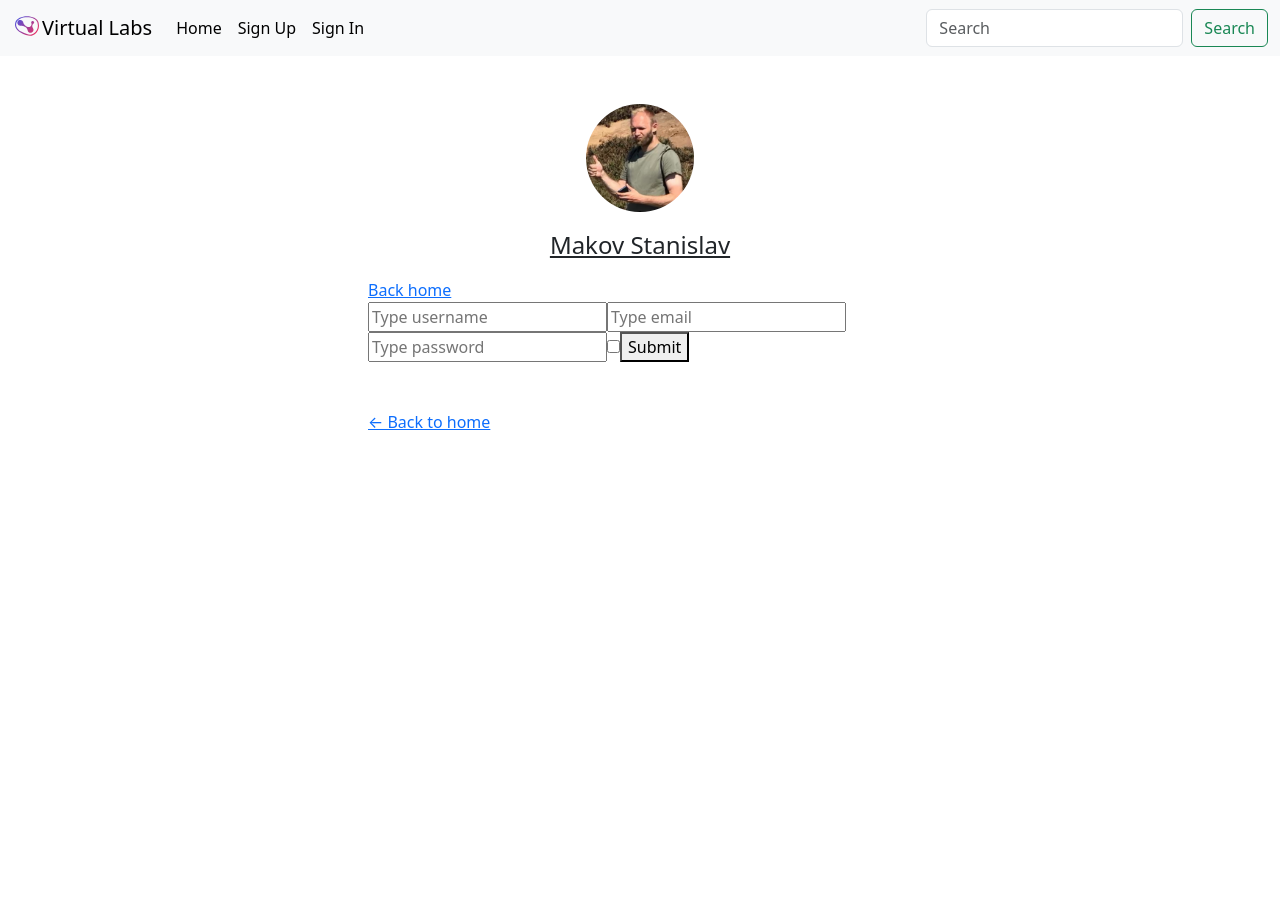
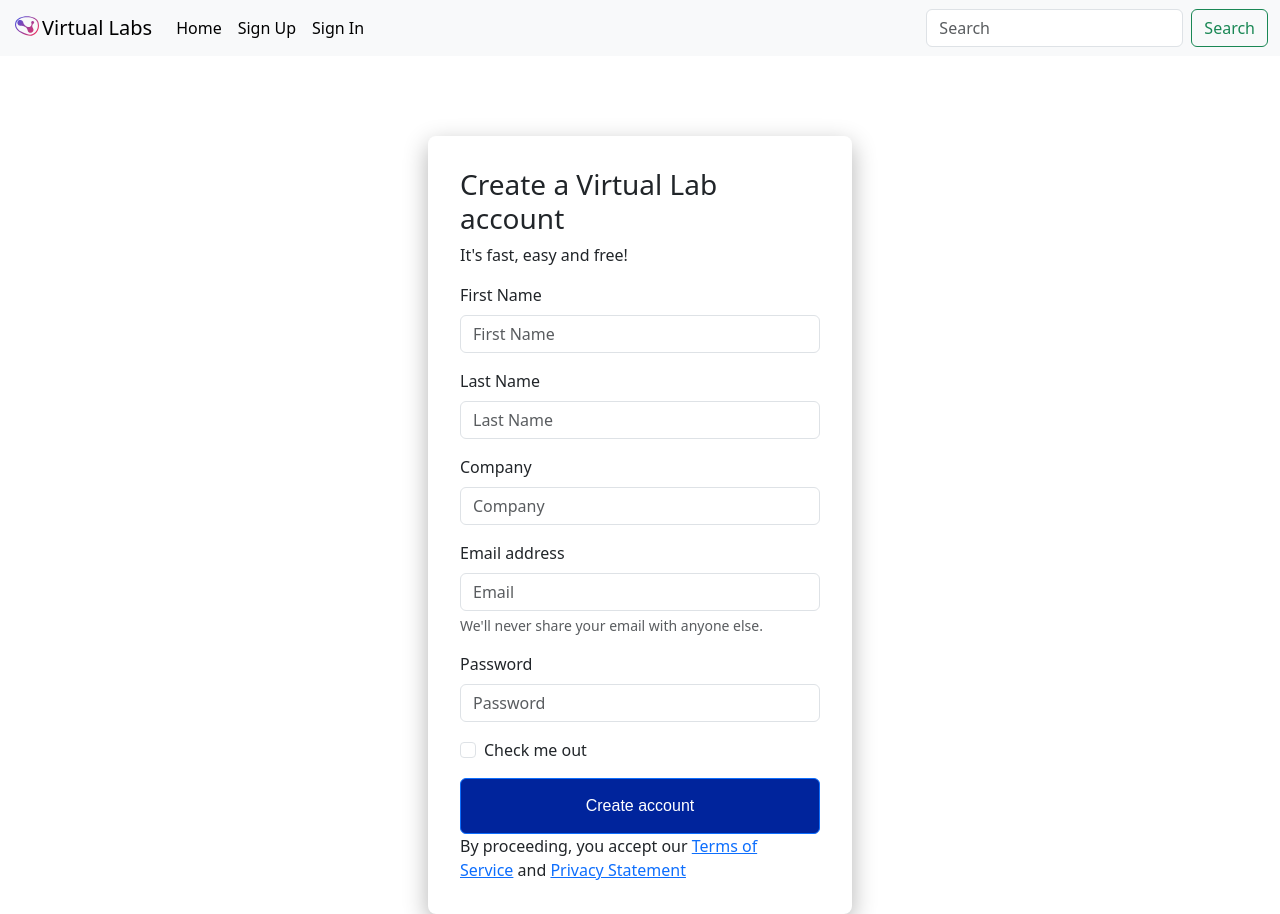
Before and after one commit to makovstanislav/VL, a Next.js app: page /sign-up in a window 1280 px wide. Before the commit the page ends 800 px from the top, so only its background shows below. Built offline with nearby package versions, Linux system fonts and the light colour scheme.

Commit message:
Add design to the sign up form

```diff
--- a/components/forms/sign-up-form.js
+++ b/components/forms/sign-up-form.js
@@ -1,38 +1,93 @@
+import styles from '../../styles/formStyles.module.css'
+import stylesUtils from '../../styles/utils.module.css'
+
 export default function SignUpForm({handleChange, handleSubmit, credentials}) {
     return (
-        <section>
-            <form onSubmit={handleSubmit}>
+        <div className={stylesUtils['signUp']}>
+            <div className={styles['container-form']}>
+                <h3>Create a Virtual Lab account</h3>
+                <p class="subtitle">It's fast, easy and free!</p>
+                <form onSubmit={handleSubmit }>
+                    <div class="mb-3">
+                        <label for="exampleInputName" class="form-label">First Name</label>
                         <input
                             type="text"
-                    placeholder='Type username'
+                            class="form-control"
+                            id="exampleInputName"
                             onChange={handleChange}
                             name="name"
                             value={credentials.name}
-                ></input>
+                            placeholder='First Name'
+                        />
+                    </div>
+                    <div class="mb-3">
+                        <label for="exampleInputLastName" class="form-label">Last Name</label>
+                        <input
+                            type="text"
+                            class="form-control"
+                            id="exampleInputLastName"
+                            placeholder='Last Name'
+                        />
+                    </div>
+                    <div class="mb-3">
+                        <label for="exampleInputCompany" class="form-label">Company</label>
+                        <input
+                            type="text"
+                            class="form-control"
+                            id="exampleInputCompany"
+                            placeholder='Company'
+                        />
+                    </div>
+                    <div class="mb-3">
+                        <label for="exampleInputEmail" class="form-label">Email address</label>
                         <input
                             type="email"
-                    placeholder='Type email'
+                            class="form-control"
+                            id="exampleInputEmail"
+                            aria-describedby="emailHelp"
                             onChange={handleChange}
                             name="email"
                             value={credentials.email}
-                ></input>
+                            placeholder='Email'
+                        />
+                        <div id="emailHelp" class="form-text">We'll never share your email with anyone else.</div>
+                    </div>
+                    <div class="mb-3">
+                        <label for="exampleInputPassword1" class="form-label">Password</label>
                         <input
                             type="password"
-                    placeholder='Type password'
+                            class="form-control"
+                            id="exampleInputPassword1"
                             onChange={handleChange}
                             name="password"
                             value={credentials.password}
-                ></input>
+                            placeholder='Password'
+                        />
+                    </div>
+                    <div class="mb-3 form-check">
                         <input
                             type="checkbox"
-                    id="isSeller"
+                            class="form-check-input"
+                            id="exampleCheck1"
                             name="isSeller"
                             onChange={handleChange}
-                >
-                </input>
-                <button>Submit</button>
+                        />
+                        <label class="form-check-label" for="exampleCheck1">Check me out</label>
+                    </div>
+                    <button
+                        type="submit"
+                        className={`btn btn-primary btn-lg ${styles['btn-create-account']}`}>
+                        Create account
+                    </button>
+                    <div class="tos">
+                        By proceeding, you accept our&nbsp;
+                        <a target="_blank" href="#">Terms of Service</a>
+                        &nbsp;and&nbsp;
+                        <a target="_blank" href="#">Privacy Statement</a>
+                    </div>
                     </form>
-        </section>
+                </div>
+        </div>
     )
 
 }
--- a/pages/sign-up.js
+++ b/pages/sign-up.js
@@ -120,14 +120,7 @@ export default function SignUp() {
     return(
         <div>
             <Navbar />
-            <Layout>
-                <section>
-                    <section>
-                        <Link href="/">Back home</Link>
-                    </section>
-                    {signUpForm}
-                </section>
-            </Layout>
+            {signUpForm}
         </div>
 
 
--- /dev/null
+++ b/styles/formStyles.module.css
@@ -0,0 +1,33 @@
+.container-form {
+    background-color: #fff;
+    box-shadow: 0 8px 24px rgb(0 0 0 / 30%);
+    width: 424px;
+    padding: 32px;
+        padding-top: 32px;
+        padding-right: 32px;
+        padding-bottom: 32px;
+        padding-left: 32px;
+    box-sizing: border-box;
+    border-radius: 8px;
+    flex-shrink: 0;
+    height: fit-content;
+    min-height: 579px;
+}
+
+.btn-create-account {
+    box-sizing: border-box;
+    border-radius: 6px;
+    cursor: pointer;
+    display: flex;
+    align-items: center;
+    justify-content: center;
+    font-family: Averta,sans-serif;
+    font-style: normal;
+    font-size: 16px;
+    font-weight: 500;
+    line-height: 16px;
+    font-feature-settings: "tnum" on,"lnum" on;
+    background-color: #00249C;
+    min-width: 100%;
+    height: 56px;
+}
--- a/styles/utils.module.css
+++ b/styles/utils.module.css
@@ -1,3 +1,9 @@
+.signUp {
+  display: flex;
+  justify-content: center;
+  padding-top: 10dvh;
+}
+
 .heading2Xl {
     font-size: 2.5rem;
     line-height: 1.2;
```
Lines whose indentation alone changed are shown as unchanged.
